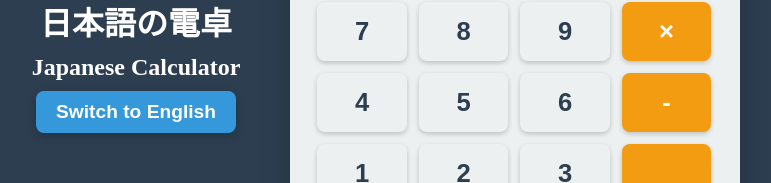
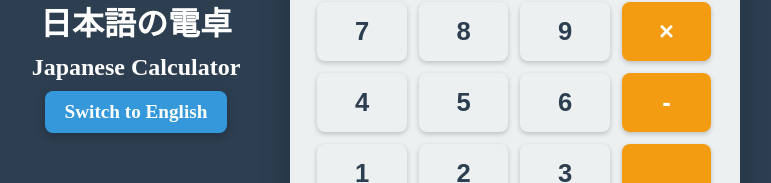
Before and after one commit to tagra-git/CalcuVoice, a plain HTML site: page index.html in a window 1280 px wide. Shown: the part 335-518 px from the top of the page, without its empty margins (254-1025 px from the left). Drawn offline with Linux system fonts and the light colour scheme; some packages are replaced by stand-ins of ours; a web font is replaced by a local one.

Commit message:
リセットcssの追加

```diff
--- a/index.html
+++ b/index.html
@@ -5,6 +5,9 @@
     <meta charset="UTF-8">
     <meta name="description" content="音声が再生される電卓です。">
     <meta name="viewport" content="width=device-width, initial-scale=1.0">
+
+    <!-- リセット　CSS -->
+    <link rel="stylesheet" href="https://unpkg.com/ress/dist/ress.min.css">
 
     <link rel="stylesheet" href="css/style.css">
 
```
